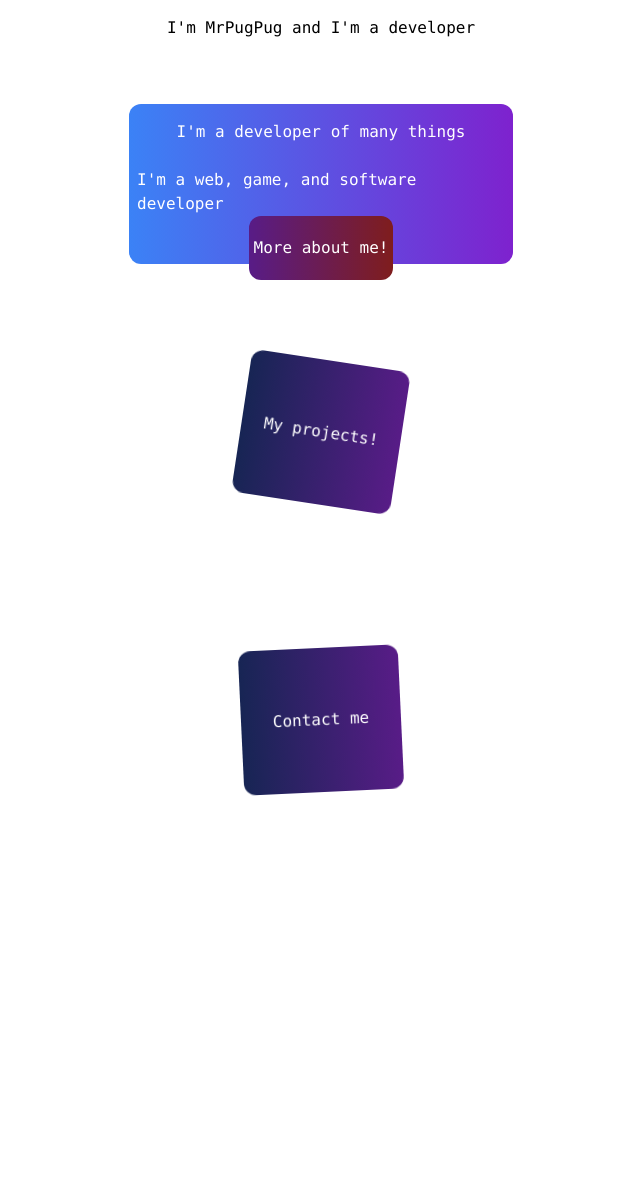
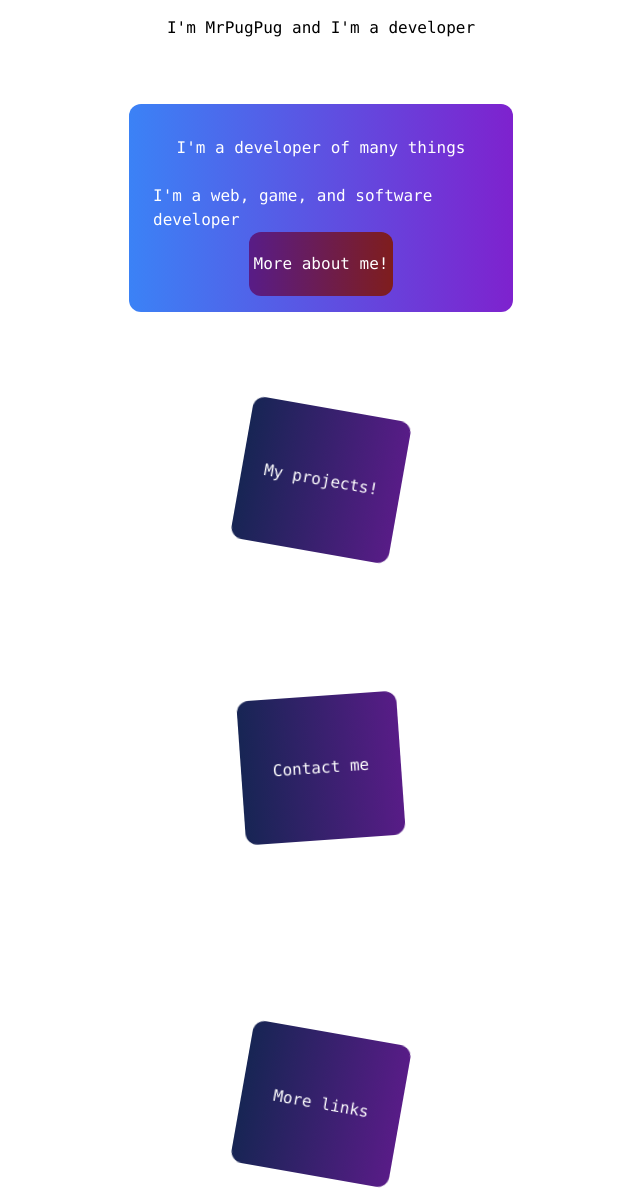
Before and after one commit to thepugmaker/website-redesign, a Next.js app: page / in a window 1280 px wide. Shown: the whole page, without its empty margins (319-959 px from the left). Before the commit the page ends 816 px from the top, so only its background shows below. Built offline with nearby package versions, Linux system fonts and the light colour scheme.

Commit message:
Added extra stuff to the website. Morelinks and fixed spacing.

```diff
--- /dev/null
+++ b/src/app/morelinks/page.tsx
@@ -0,0 +1,31 @@
+'use client'
+
+import Image from "next/image";
+import type { Metadata } from "next";
+import { useRouter } from 'next/navigation'
+
+const metadata: Metadata = {
+  title: "MrPugPugs website",
+  description: "This is MrPugPugs website!",
+};
+
+console.log("%c" + "Hey you looking through my code???", "color: #0077ff; font-size: 24px; font-weight: bold;");
+console.log("%c" + "Your looking in the wrong place you won't get far here!", "color: #0077ff; font-size: 24px; font-weight: bold;");
+console.log("%c" + "Go to my GitHub REPO: https://github.com/thepugmaker/website-redesign", "color: #0077ff; font-size: 24px; font-weight: bold;");
+
+export default function Home() {
+  const router = useRouter()
+
+  return (
+    <div className="items-center justify-items-center min-h-screen">
+      <h1 className="mt-4 text-black dark:text-white font-medium font-mono ">
+        Some links that are important
+      </h1>
+      <a className="rounded-xl bg-blue-500 w-40 h-10 mt-12" href="https://github.com/thepugmaker">
+        <dd className="text-white font-medium font-mono">
+            Github account
+        </dd>
+      </a>
+    </div>
+  );
+}
--- a/src/app/page.tsx
+++ b/src/app/page.tsx
@@ -22,7 +22,7 @@ export default function Home() {
         I'm MrPugPug and I'm a developer
       </h1>
       <div className="mt-16">
-        <div className="bg-gradient-to-r from-blue-500 to-purple-700 h-40 w-96 p-2 justify-items-center rounded-xl">
+        <div className="bg-gradient-to-r from-blue-500 to-purple-700 h-52 w-96 p-6 justify-items-center rounded-xl">
           <dd className="text-white font-medium mt-2 font-mono">
             I'm a developer of many things
           </dd>
@@ -50,6 +50,13 @@ export default function Home() {
           </dd>
         </button>
       </div>
+      <div className="mt-48">
+        <button className="rounded-xl bg-gradient-to-r from-blue-950 to-purple-900 hover:from-blue-500 hover:to-purple-500 w-40 h-36 transition duration-500 animate-wiggle" onClick={() => router.push('/morelinks')}>
+          <dd className="text-white font-medium font-mono">
+            More links
+          </dd>
+        </button>
+      </div>
     </div>
   );
 }
```
